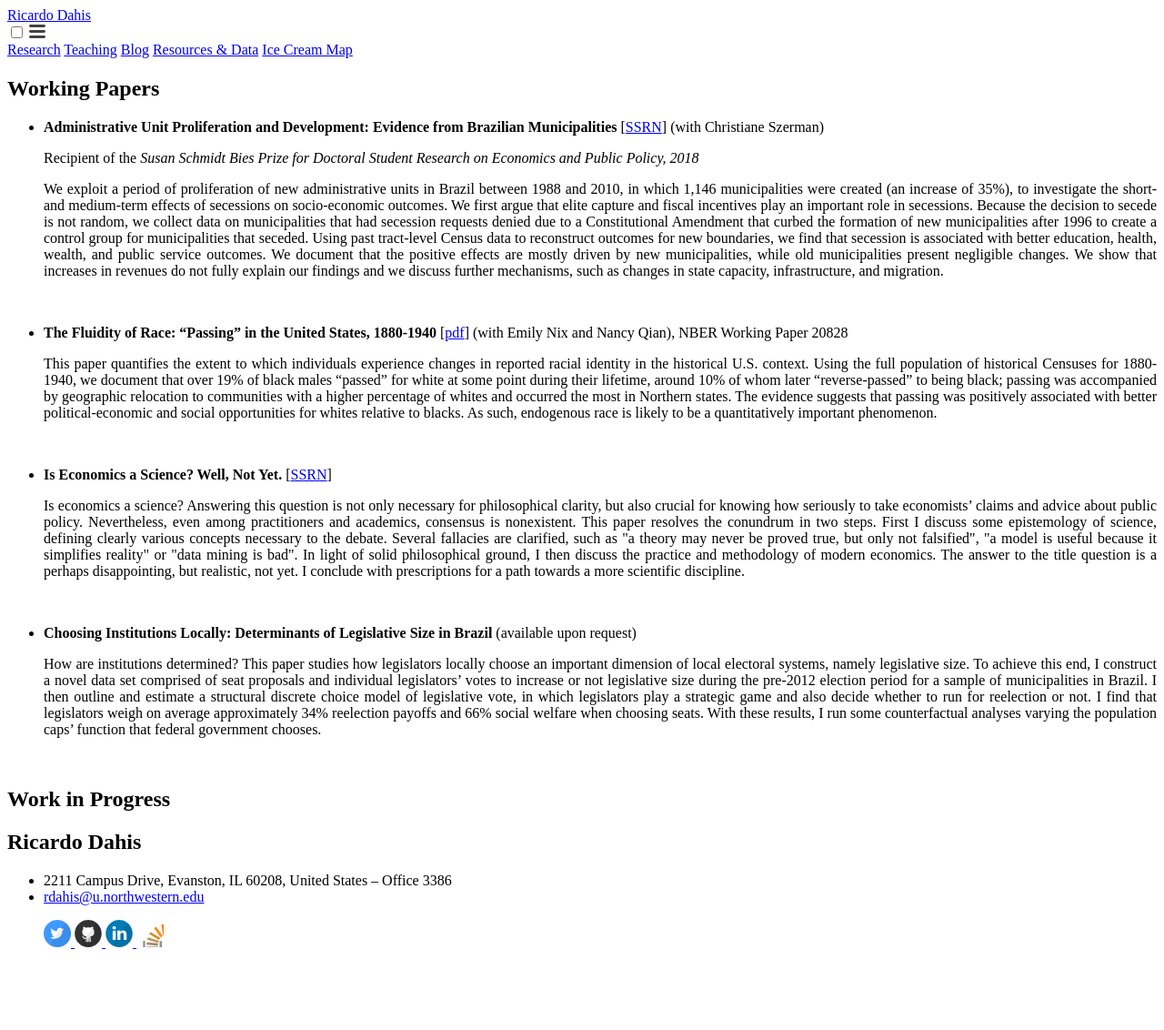
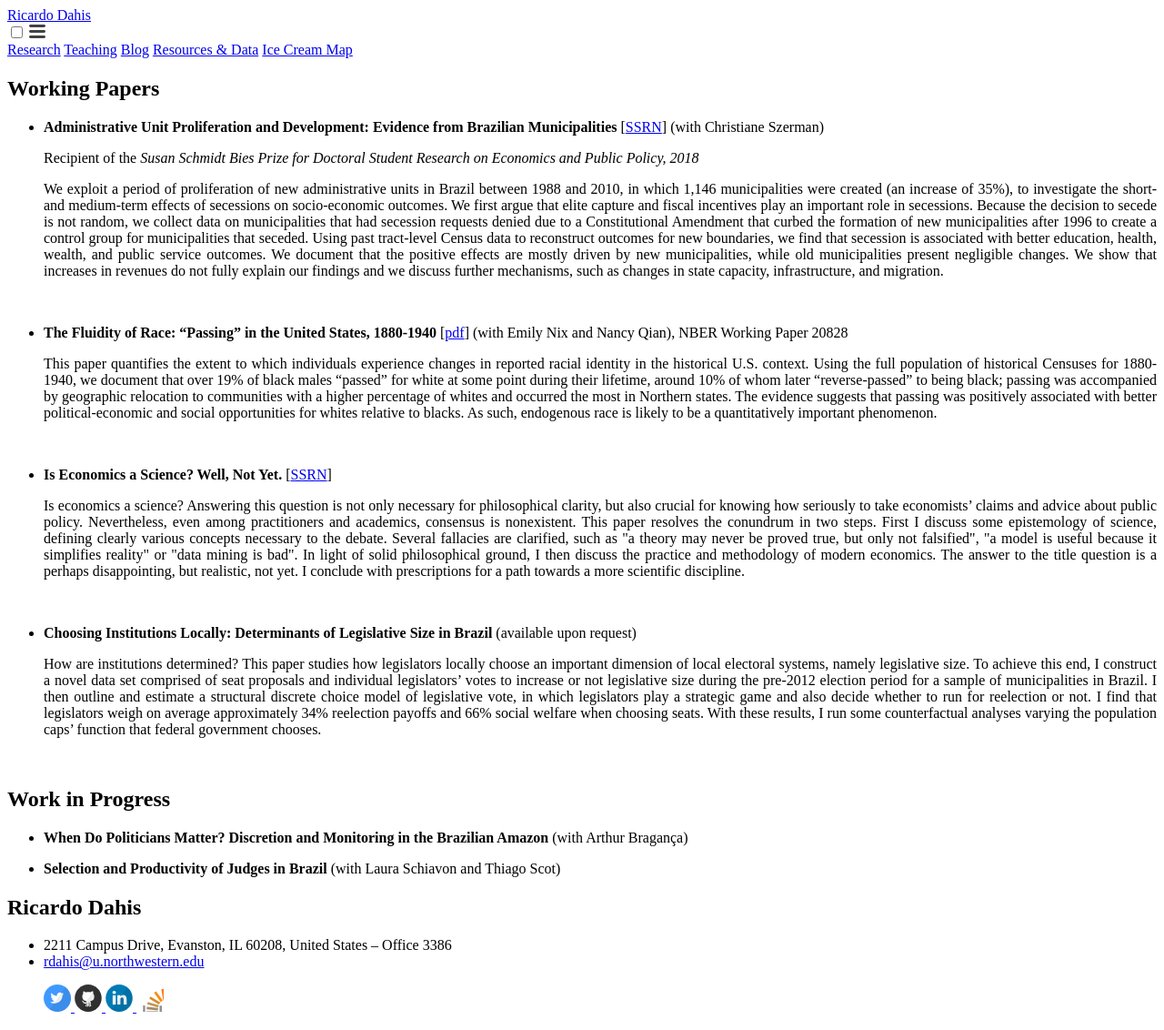
Before and after one commit to rdahis/rdahis.github.io, a Jekyll site: the page built from 1-research.md, in a window 1280 px wide. Shown: the whole page at 91% size. Built offline with Jekyll 4.4.1, drawn with Linux system fonts in a browser that asks for light colours; a script that is not in the unit is left out; before the commit the page ends 1061 px from its top, so only the background shows below that.

Commit message:
Updates work in progress.

```diff
--- a/1-research.md
+++ b/1-research.md
@@ -30,3 +30,7 @@ permalink: /research/
 <br>
 
 # Work in Progress
+
+- **When Do Politicians Matter? Discretion and Monitoring in the Brazilian Amazon** (with Arthur Bragança)
+
+- **Selection and Productivity of Judges in Brazil** (with Laura Schiavon and Thiago Scot)
```
